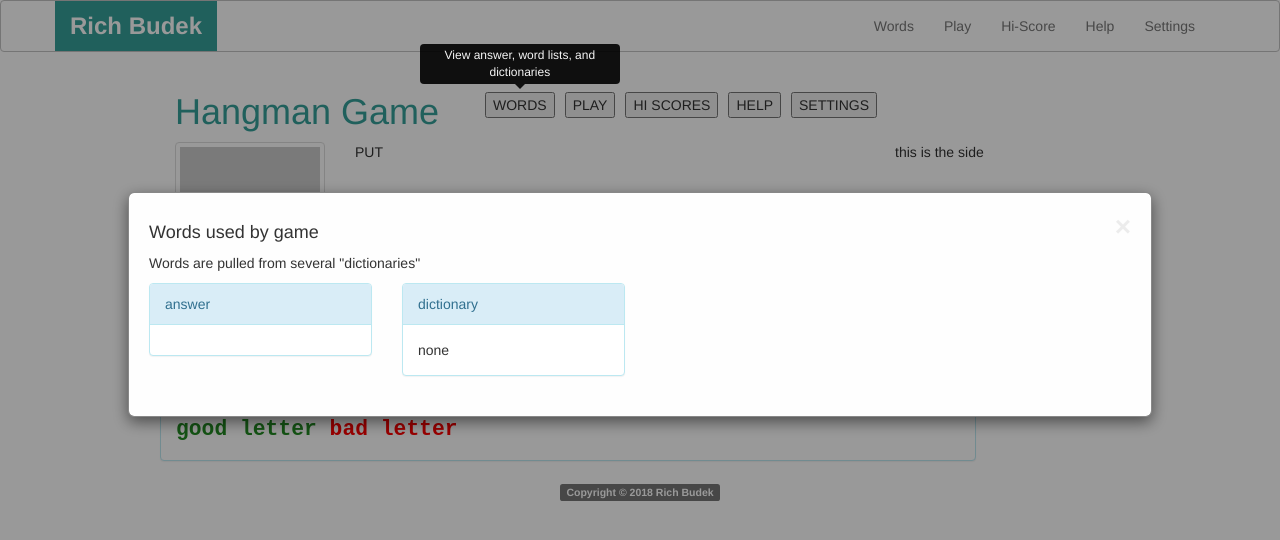
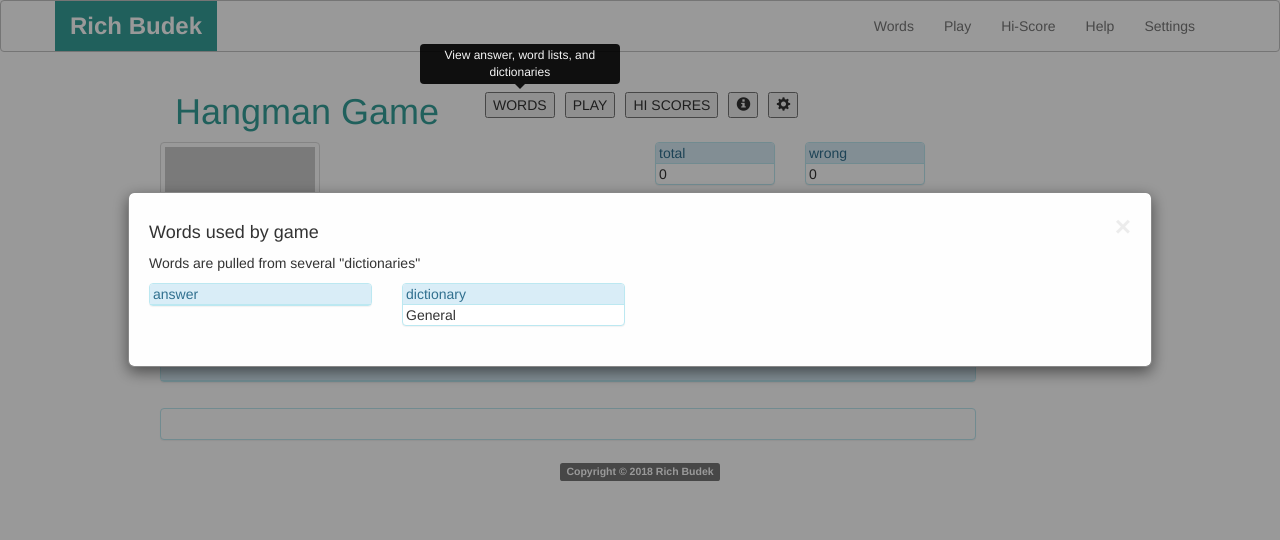
Before and after one commit to RichBu/Homework_3, a plain HTML site: page index.html in a window 1280 px wide. Both pictures are taken after a click on the button "WORDS". Drawn offline with nearby package versions, Linux system fonts and the light colour scheme; placeholder pictures from the web are drawn by us.

Commit message:
R01
got counters and most of logic working.  what is left is fancy stuff

```diff
--- a/assets/script_globals.js
+++ b/assets/script_globals.js
@@ -64,18 +64,20 @@ var gameGuess = {
     lettersGoodStr: "",
     lettersBadChr: [],
     lettersBadStr: "",
-    state: 0,
+    state: 0,               //-1=init  0=input data  1=rdy to play  2=started play  3=guessing started  4=guess timing  5=guess timed out  10=evaluating  15=display result
     numGuesses: 0,
     numWrong: 0,
     numCorrect: 0,
+    numLeft: 0,
+    numLimit: 10,
     numCharRight: 0,
     timeStart: "",
     timeElapsedDT: "",
     timeElapsedSec: 0,
-    timeAllowed: 0,
-    isGameOverMatch: false;     //game is over because a match
-    isGameOverLost: false;      //game is over because ran out of guesses
-    isGameOverTimeOut: false;  //game is over, timed out
+    timeLimit: 0,
+    isGameOverMatch: false,     //game is over because a match
+    isGameOverLost: false,      //game is over because ran out of guesses
+    isGameOverTimeOut: false,  //game is over, timed out
 
 
     clearDisp: function () {
@@ -111,15 +113,22 @@ var gameGuess = {
         this.numGuesses = 0;
         this.numWrong = 0;
         this.numCorrect = 0;
+        this.numLeft = this.numLimit;
         this.numCharRight = 0;
         this.timeStart = "";
         this.timeElapsedDT = ""
         this.timeElapsedSec = 0;
-        this.timeAllowed: 0;
+        this.timeLimit =  0;
+        this.isGameOverLost = false;
+        this.isGameOverMatch = false;
+        this.isGameOverTimeOut = false;
     },
 
     compPicksToAnswer: function (answerIn) {
         //compare the letters picked to the answer and puts into results
+        this.numWrong = 0;
+        this.numCorrect = 0;
+
         //loop thru every letter picked, then loop thru answer
         var stopVal1 = this.lettersPicked.length;
         var stopVal2 = answerIn.length;
@@ -128,6 +137,7 @@ var gameGuess = {
             for (var j = 0; j < stopVal2; j++) {
                 if (this.lettersPicked[i] === answerIn.charAt(j)) {
                     //there is a match so index of results is same pos as answerIn
+                    this.numCorrect++;
                     this.resultsChr[j] = answerIn.charAt(j);
                     this.lettersGoodChr.push(answerIn.charAt(j));
                     this.lettersGoodStr = this.lettersGoodStr + answerIn.charAt(j);
@@ -137,9 +147,25 @@ var gameGuess = {
             if (noLetterFound === true) {
                 //there was not a match
                 //this.resultsChr.push("_");  //push _ as a default
+                this.numWrong++;
                 this.lettersBadChr.push(answerIn.charAt(j));
                 this.lettersBadStr = this.lettersBadStr + this.lettersPicked[i];
             }
+        }
+
+        this.numLeft = this.numLimit - this.numWrong;
+
+        if (stopVal2 > 0) {
+            //only make decisions if game is won, lost, or expired only if answer str is not a null
+            if (this.numCorrect === answerIn.length && this.numWrong==0 ) {
+                //game over because won
+                this.isGameOverMatch = true;
+            }
+            if ( this.numLeft <= 0  ) {
+                //took too many guesses
+                this.isGameOverLost = true;
+            }
+
         }
     },
 
@@ -148,7 +174,7 @@ var gameGuess = {
         this.clearDisp();
         //from the string coming in, setup the results array and string
         var stopVal = answerIn.length;
-        for (i = 0; i < stopVal; i++) {
+        for (var i = 0; i < stopVal; i++) {
             this.resultsChr.push("_");  //push _ as a default
         }
         this.numCorrect = 0;
@@ -164,18 +190,30 @@ var gameGuess = {
         document.querySelector("#Disp-Results").textContent = this.resultsDispStr;
         document.querySelector("#Disp-PicksGood").textContent = this.lettersGoodStr;
         document.querySelector("#Disp-PicksBad").textContent = this.lettersBadStr;
+
+        //update stats on display
+        document.querySelector("#lblStatNumGuesses").textContent = this.numGuesses;
+        document.querySelector("#lblStatGuessesLeft").textContent = this.numLeft;
+        document.querySelector("#lblStatNumCorrect").textContent = this.numCorrect;
+        document.querySelector("#lblStatNumWrong").textContent = this.numWrong;
+
     },
 
 
     pushLetterPicked: function (chrIn, answerStrIn) {
         //takes inoming letter and pushes to the picked letters then redraws
         //need incoming letter and answer string
+        this.numGuesses++;
         this.lettersPicked.push(chrIn);
         this.redrawResultsStr(answerStrIn);
     }
 
 };
 
+var statsDisp = {
+
+}
+
 //all the settings for a gamw
 var gameSettings = {
 
--- a/assets/script_modals.js
+++ b/assets/script_modals.js
@@ -16,6 +16,8 @@ var modalSettings = document.getElementById('modSettings');
 var modalHiScores = document.getElementById('modHiScores');
 var modalPlay = document.getElementById('modPlay');
 var modalWords = document.getElementById('modWords');
+var modalOverWon = document.getElementById('modOverWon');
+var modalOverLost = document.getElementById('modOverLost');
 
 // Get the button that opens the modal
 var btnHelp = document.getElementById("btnHelp");
@@ -58,6 +60,9 @@ var closeModSettings = document.getElementById("closeModSettings");
 var closeModHiScores = document.getElementById("closeModHiScores");
 var closeModPlay = document.getElementById("closeModPlay");
 var closeModWords = document.getElementById("closeModWords");
+var closeModOverWon = document.getElementById("closeModOverWon");
+var closeModOverLost = document.getElementById("closeModOverLost");
+
 
 // When the user clicks on <span> (x), close the modal
 closeModHelp.onclick = function () {
@@ -76,6 +81,15 @@ closeModWords.onclick = function () {
     modalWords.style.display = "none";
 }
 
+closeModOverWon.onclick = function () {
+    modalOverWon.style.display = "none";
+}
+
+closeModOverLost.onclick = function () {
+    modalOverLost.style.display = "none";
+}
+
+
 // When the user clicks anywhere outside of the modal, close it
 window.onclick = function (event) {
     if (event.target == modalHelp) {
@@ -93,4 +107,11 @@ window.onclick = function (event) {
     if (event.target == modalWords) {
         modalWords.style.display = "none";
     }
+    if (event.target == modalOverWon) {
+        modalOverWon.style.display = "none";
+    }
+    if (event.target == modalOverLost) {
+        modalOverLost.style.display = "none";
+    }
+
 }
--- a/assets/style.css
+++ b/assets/style.css
@@ -36,6 +36,15 @@
     font-family: Courier New, Courier, monospace;
     font-size: 16pt;
     font-weight: bold;
+}
+
+.panelMinPadding {
+    padding: 0 0 0 3px !important;
+    margin: 0 !important;
+}
+
+.panelMinMargin {
+    margin: 3 0 3 0 !important;
 }
 
 .boxMessageInput {
--- a/index.html
+++ b/index.html
@@ -28,11 +28,32 @@
     </nav>
 
     <!-- Modal windows come up next -->
+    <!--   Modal test windows until rest of logic is complete  -->
+    <!-- Settings Modal -->
+    <div id="modOverWon" class="modal">
+        <div class="modal-content">
+            <span id="closeModOverWon" class="close">&times;</span>
+            <h2>
+                <p>You Won !!!</p>
+            </h2>
+        </div>
+    </div>
+    <div id="modOverLost" class="modal">
+            <div class="modal-content">
+                <span id="closeModOverLost" class="close">&times;</span>
+                <h2>
+                    <p>Sorry you lost</p>
+                </h2>
+            </div>
+        </div>
+
     <!-- Settings Modal -->
     <div id="modSettings" class="modal">
         <div class="modal-content">
             <span id="closeModSettings" class="close">&times;</span>
-            <p>Settings for the game</p>
+            <h4>
+                <p>Settings for the game</p>
+            </h4>
             <p>These are the global settings to be used throughout the game</p>
         </div>
     </div>
@@ -40,8 +61,12 @@
     <div id="modHelp" class="modal">
         <div class="modal-content">
             <span id="closeModHelp" class="close">&times;</span>
+            <h4>
+                <p>Help / About</p>
+            </h4>
             <p>Hangman Game by Rich Budek</p>
-            <p>for Northwestern University Full Stack Bootcamp</p>
+            <p>for Northwestern University Full Stack Developer Program</p>
+            <p></p>
             <p>This game is meant to run inside of a browser using Javascript. The windows is responsive (liquid) will change
                 based on the size of the screen, with buttons moving, etc. as the screen width changes.
             </p>
@@ -51,8 +76,10 @@
     <div id="modHiScores" class="modal">
         <div class="modal-content">
             <span id="closeModHiScores" class="close">&times;</span>
-            <p>Hi-Scores for this Game</p>
-            <p>Tt</p>
+            <h4>
+                <p>Hi-Scores for this Game</p>
+            </h4>
+            <p>Since no high scores are being listed, I guess Rich Budek has the high score</p>
         </div>
     </div>
     <!-- Play Modal -->
@@ -79,20 +106,20 @@
             <div class="row">
                 <div class="col-lg-3 col-md-3 col-sm-3 col-xs-3" data-toggle="tooltip" title="If you want to cheat, click here" id="btnDispAnswer">
                     <div class="panel panel-info">
-                        <div class="panel-heading">
+                        <div class="panel-heading panelMinPadding">
                             <span>answer</span>
                         </div>
-                        <div class="panel-body">
+                        <div class="panel-body panelMinPadding">
                             <span id="lblMW-Answer" style="display: none;">none</span>
                         </div>
                     </div>
                 </div>
                 <div class="col-lg-3 col-md-3 col-sm-3 col-xs-3" data-toggle="tooltip" title="which dictionary is being used">
                     <div class="panel panel-info">
-                        <div class="panel-heading">
+                        <div class="panel-heading panelMinPadding">
                             <span>dictionary</span>
                         </div>
-                        <div class="panel-body">
+                        <div class="panel-body panelMinPadding">
                             <span id="lblMW-Dict">none</span>
                         </div>
                     </div>
@@ -123,14 +150,18 @@
                     <button style="Float: left;" id="btnWords" class="bigButton" data-toggle="tooltip" title="View answer, word lists, and dictionaries">WORDS </button>
                     <button style="Float: left;" id="btnPlay" class="bigButton" data-toggle="tooltip" title="Play the game">PLAY </button>
                     <button style="Float: left;" id="btnHiScores" class="bigButton" data-toggle="tooltip" title="high scores">HI SCORES</button>
-                    <button style="Float: left;" id="btnHelp" class="bigButton" data-toggle="tooltip" title="Help and about">HELP</button>
-                    <button style="Float: left;" id="btnSettings" class="bigButton" data-toggle="tooltip" title="Settings for game">SETTINGS </button>
+                    <button style="Float: left;" id="btnHelp" class="bigButton" data-toggle="tooltip" title="Help and about">
+                        <span class="glyphicon glyphicon-info-sign"></span>
+                    </button>
+                    <button style="Float: left;" id="btnSettings" class="bigButton" data-toggle="tooltip" title="Settings for game">
+                        <span class="glyphicon glyphicon-cog"></span>
+                    </button>
                 </div>
             </div>
         </div>
         <div class="row">
             <!-- main wrapper is row of two columns -->
-            <div class="col-lg-9 col-sm-12 col-xs-12">
+            <div class="col-lg-6 col-md-6 col-sm-6 col-xs-12">
                 <!-- left hand colmn is two rows -->
                 <div class="row">
                 </div>
@@ -139,20 +170,51 @@
                     <!-- wrap the left side with "article" tag for SEO engines -->
                     <div>
                         <!-- article is two colunns -->
-                        <div class="col-lg-3 col-md-12 col-sm-3 col-xm-12">
-                            <img src="http://placehold.it/150x150" alt="Placeholder" class="img-thumbnail img-responsive">
-                        </div>
-                        <div class="col-lg-9 col-md-12 col-sm-3 col-xs-12">
-                            <p> PUT
-                            </p>
-                        </div>
+                        <img src="http://placehold.it/150x150" alt="Placeholder" class="img-thumbnail img-responsive">
                     </div>
                 </div>
             </div>
 
-            <div class="col-lg-3 col-md-12 col-sm-12 col-xs-12">
+            <div class="col-lg-6 col-md-6 col-sm-6 col-xs-12">
                 <aside>
-                    <P>this is the side</P>
+                    <div class="row">
+                        <div class="col-lg-6 col-md-6 col-sm-6 col-xs-6">
+                            <div class="panel panel-info panelMinMargin">
+                                <div class="panel-heading panelMinPadding">
+                                    <span>total</span>
+                                </div>
+                                <div class="panel-body panelMinPadding">
+                                    <span id="lblStatNumGuesses" style="display: block;">--</span>
+                                </div>
+                            </div>
+                            <div class="panel panel-info panelMinMargin">
+                                <div class="panel-heading panelMinPadding">
+                                    <span>left</span>
+                                </div>
+                                <div class="panel-body panelMinPadding">
+                                    <span id="lblStatGuessesLeft" style="display: block;">--</span>
+                                </div>
+                            </div>
+                        </div>
+                        <div class="col-lg-6 col-md-6 col-sm-6 col-xs-6">
+                            <div class="panel panel-info panelMinMargin">
+                                <div class="panel-heading  panelMinPadding">
+                                    <span>wrong</span>
+                                </div>
+                                <div class="panel-body  panelMinPadding">
+                                    <span id="lblStatNumWrong" style="display: block;">--</span>
+                                </div>
+                            </div>
+                            <div class="panel panel-info panelMinMargin">
+                                <div class="panel-heading panelMinPadding">
+                                    <span>correct</span>
+                                </div>
+                                <div class="panel-body panelMinPadding">
+                                    <span id="lblStatNumCorrect" style="display: block;">--</span>
+                                </div>
+                            </div>
+                        </div>
+                    </div>
                 </aside>
             </div>
         </div>
@@ -174,7 +236,7 @@
                 <div class="panel-body">
                     <span style="color:forestgreen;"></span>
                     <span id="Disp-PicksGood" style="color:forestgreen;">good letter</span>
-                    <span>      </span>
+                    <span> </span>
                     <span style="color: red;"></span>
                     <span id="Disp-PicksBad" style="color: red;">bad letter</span>
                 </div>
@@ -217,7 +279,13 @@
             // Determines which key was pressed.
             keyPressChar = event.key;
             var userGuessChar = keyPressChar.toUpperCase();
-            gameGuess.pushLetterPicked( userGuessChar, answer.wordCurrAnswerCapsStr );
+            gameGuess.pushLetterPicked(userGuessChar, answer.wordCurrAnswerCapsStr);
+            if (gameGuess.isGameOverMatch === true) {
+                modalOverWon.style.display = "block";
+            }
+            if (gameGuess.isGameOverLost === true) {
+                modalOverLost.style.display = "block";
+            }
         };
     </script>
 </body>
```
